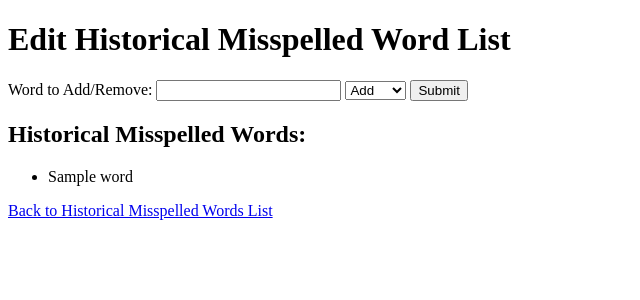
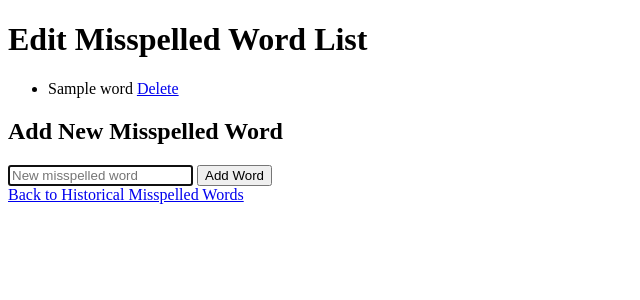
Before and after one commit to suasrp/flask-suasrp-repository-001, a Flask app: template templates/edit_misspelled_word_list.html in a window 1280 px wide. Shown: the top 300 px of the page, without its empty margins (0-640 px from the left). Run offline with Flask 3, Linux system fonts and the light colour scheme; the visitor is signed in with stand-in values (Sample User, id 1); the template is opened without the code that fills it: most values are stand-ins (such as "Sample title", 1, 10 or a date in 2020).

Commit message:
Update edit_misspelled_word_list.html REVERTED 11-13-2024-221pm

```diff
--- a/templates/edit_misspelled_word_list.html
+++ b/templates/edit_misspelled_word_list.html
@@ -3,28 +3,23 @@
 <head>
     <meta charset="UTF-8">
     <meta name="viewport" content="width=device-width, initial-scale=1.0">
-    <title>Edit Historical Misspelled Word List</title>
+    <title>Edit Misspelled Word List</title>
 </head>
 <body>
-    <h1>Edit Historical Misspelled Word List</h1>
+    <h1>Edit Misspelled Word List</h1>
 
-    <form method="POST">
-        <label for="word">Word to Add/Remove:</label>
-        <input type="text" name="word" id="word" required>
-        <select name="action" id="action">
-            <option value="add">Add</option>
-            <option value="delete">Delete</option>
-        </select>
-        <button type="submit">Submit</button>
-    </form>
-
-    <h2>Historical Misspelled Words:</h2>
     <ul>
-        {% for word in words %}
-            <li>{{ word }}</li>
+        {% for word in historical_misspelled_words %}
+            <li>{{ word }} <a href="{{ url_for('delete_misspelled_word', word=word) }}">Delete</a></li>
         {% endfor %}
     </ul>
 
-    <a href="{{ url_for('historical_misspelled_word_list') }}">Back to Historical Misspelled Words List</a>
+    <h2>Add New Misspelled Word</h2>
+    <form action="{{ url_for('add_misspelled_word') }}" method="POST">
+        <input type="text" name="misspelled_word" placeholder="New misspelled word" required autofocus>
+        <button type="submit">Add Word</button>
+    </form>
+
+    <a href="{{ url_for('historical_misspelled_word_list') }}">Back to Historical Misspelled Words</a>
 </body>
 </html>
```
